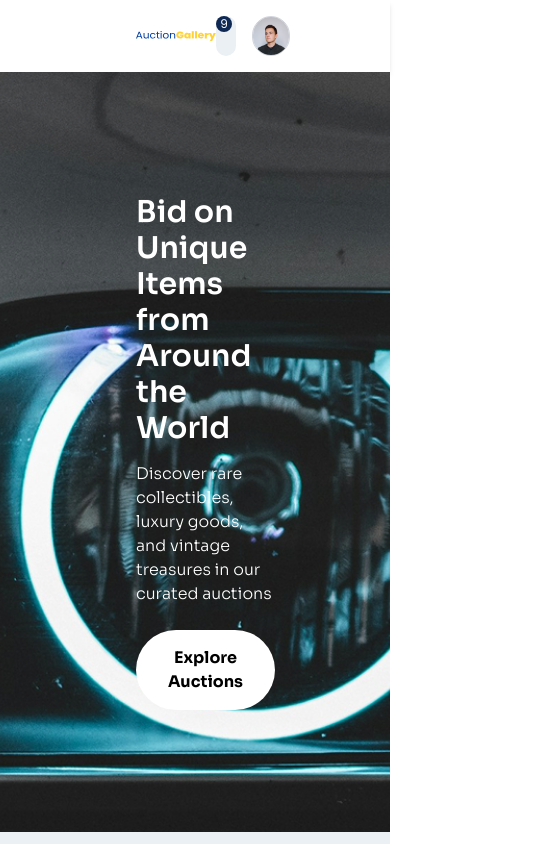
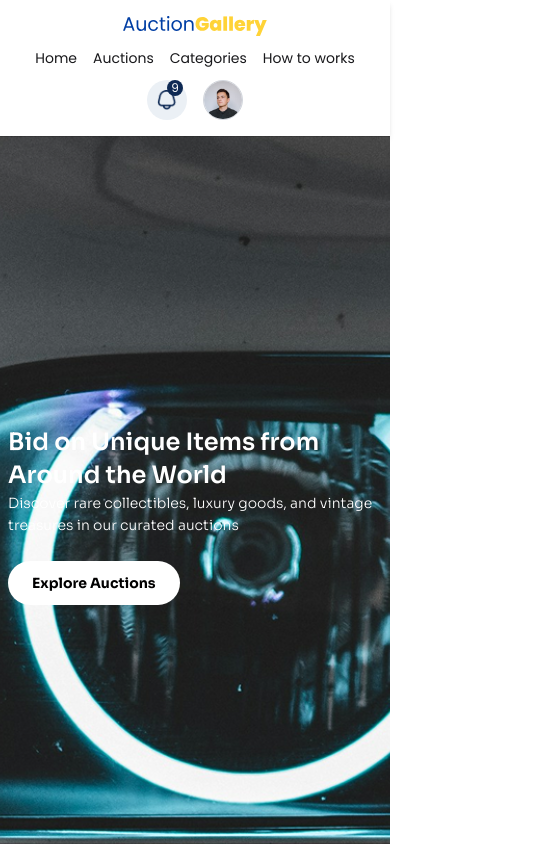
Before and after one commit to Nahid-Codex/a7-auction-gallery, a React (Vite) app: page / in a window 390 px wide. Shown: the top 844 px of the page, 560 px wide, since content can reach past the window. Built offline with nearby package versions, Linux system fonts and the light colour scheme.

Commit message:
make responsive for all devices

```diff
--- a/package.json
+++ b/package.json
@@ -22,7 +22,6 @@
     "@types/react": "^19.0.10",
     "@types/react-dom": "^19.0.4",
     "@vitejs/plugin-react": "^4.3.4",
-    "daisyui": "^5.0.18",
     "eslint": "^9.21.0",
     "eslint-plugin-react-hooks": "^5.1.0",
     "eslint-plugin-react-refresh": "^0.4.19",
--- a/src/App.jsx
+++ b/src/App.jsx
@@ -38,14 +38,14 @@ function App() {
       <Navbar></Navbar>
       <Banner></Banner>
 
-      <main className="p-30 bg-[#EBF0F5]">
+      <section className="p-2 sm:p-10 lg:p-20 xl:p-30 bg-[#EBF0F5]">
         <div>
           <h2 className="text-3xl font-bold">Active Auctions</h2>
           <p className="text-lg text-[#000] font-normal mt-5">
             Discover and bid on extraordinary items
           </p>
         </div>
-        <div className="flex flex-col lg:flex-row gap-6 mt-8">
+        <div className="flex flex-col items-center sm:items-start sm:flex-row gap-6 mt-8">
           <AuctionTable
             auctions={auctions}
             handleFavorite={handleFavorite}
@@ -55,9 +55,7 @@ function App() {
 
           <FavoriteItems favorites={favorites} setFavorites={setFavorites} />
         </div>
-      </main>
-
-
+      </section >
 
       <Footer></Footer>
       <ToastContainer />
--- a/src/components/AuctionTable.jsx
+++ b/src/components/AuctionTable.jsx
@@ -3,7 +3,7 @@ import heartFill from '../assets/heart-fill.png';
 
 const AuctionTable = ({ auctions, handleFavorite, favorites }) => {
     return (
-        <div className="w-4/6 font-sora">
+        <div className=" w-full sm:w-4/6 font-sora">
             <table className="min-w-full bg-white rounded-2xl overflow-hidden shadow">
                 <thead>
                     <tr className="text-[#000] font-normal text-lg text-left">
@@ -35,9 +35,8 @@ const AuctionTable = ({ auctions, handleFavorite, favorites }) => {
                                     <button
                                         onClick={() => !isFavorited && handleFavorite(item)}
                                         disabled={isFavorited}
-                                        className={`p-2 rounded-full ${
-                                            isFavorited ? ' cursor-not-allowed' : 'cursor-pointer'
-                                        }`}
+                                        className={`p-2 rounded-full ${isFavorited ? ' cursor-not-allowed' : 'cursor-pointer'
+                                            }`}
                                     >
                                         <img src={isFavorited ? heartFill : heart} alt="favorite icon" />
                                     </button>
--- a/src/components/Banner.jsx
+++ b/src/components/Banner.jsx
@@ -1,25 +1,24 @@
 import React from 'react';
-import bannerImg from '../assets//Banner-min.jpg';
+import bannerImg from '../assets/Banner-min.jpg';
 
 const Banner = () => {
     return (
         <div
-            className="relative h-[90vh] bg-cover bg-center px-30"
+            className="relative h-[90vh] bg-cover bg-center px-2 sm:px-10 lg:px-20 xl:px-30"
             style={{
                 backgroundImage: `url(${bannerImg})`
             }}
         >
-
             {/* Text Content */}
-            <div className="max-w-6xl font-sora mx-auto h-full flex items-center px-4">
-                <div className="text-white max-w-xl ">
-                    <h1 className="text-3xl md:text-[44px] font-semibold  mb-4">
+            <div className="max-w-6xl font-sora mx-auto h-full flex items-center ">
+                <div className="text-white max-w-full sm:max-w-xl">
+                    <h1 className="text-2xl sm:text-3xl md:text-[40px] font-semibold  leading-snug sm:leading-normal">
                         Bid on Unique Items from <br className="hidden md:block" /> Around the World
                     </h1>
-                    <p className="text-base md:text-[22px] font-light mb-6">
+                    <p className="text-sm sm:text-base md:text-[22px] font-light mb-6 leading-relaxed sm:leading-normal">
                         Discover rare collectibles, luxury goods, and vintage treasures in our curated auctions
                     </p>
-                    <button className="bg-white text-[#010000] font-bold px-8 py-4 rounded-full cursor-pointer">
+                    <button className="bg-white text-[#010000] font-bold px-6 sm:px-8 py-3 sm:py-4 rounded-full cursor-pointer text-sm sm:text-base">
                         Explore Auctions
                     </button>
                 </div>
--- a/src/components/FavouriteItems.jsx
+++ b/src/components/FavouriteItems.jsx
@@ -1,3 +1,4 @@
+import { toast } from 'react-toastify';
 import heart from '../assets/heart.png';
 import { IoMdClose } from "react-icons/io";
 
@@ -8,11 +9,16 @@ const FavoriteItems = ({ favorites, setFavorites }) => {
     const deleteFavorite = (id) => {
         const updatedFavorites = favorites.filter(item => item.id !== id);
         setFavorites(updatedFavorites);
+        toast.error('item removed from favorites!', {
+            position: "top-right",
+            autoClose: 1000,
+
+        });
     };
 
 
     return (
-        <div className="w-2/6 bg-white py-4 rounded-lg shadow text-center font-sora ">
+        <div className="w-full sm:w-2/6 bg-white py-4 rounded-lg shadow text-center font-sora ">
 
             {/* Header */}
             <div className="flex p-4 border-b border-[#DCE5F3] items-center justify-center gap-x-2 text-3xl font-medium text-[#0E2954] mb-2">
@@ -35,7 +41,7 @@ const FavoriteItems = ({ favorites, setFavorites }) => {
                             key={item.id}
                             className="flex p-6 items-start justify-between border-b border-[#DCE5F3]"
                         >
-                            <div className="flex items-start gap-3 text-left">
+                            <div className="flex flex-col lg:flex-row items-start gap-3 text-left">
                                 <img
                                     src={item.image}
                                     alt={item.title}
@@ -50,9 +56,10 @@ const FavoriteItems = ({ favorites, setFavorites }) => {
                                     </p>
                                 </div>
                             </div>
+
                             <button
                                 onClick={() => deleteFavorite(item.id)}
-                                className="text-black hover:text-red-500 text-2xl font-bold pt-2 cursor-pointer"
+                                className="text-black hover:text-red-500  text-2xl font-bold pt-2 cursor-pointer"
                             >
                                 <IoMdClose />
                             </button>
--- a/src/components/Footer.jsx
+++ b/src/components/Footer.jsx
@@ -2,23 +2,25 @@ import logo from '../assets/logo.svg'
 
 const Footer = () => {
     return (
-        <div className='flex flex-col items-center justify-center bg-white py-30'>
-            <img src={logo} alt=""  />
-            <div className='flex  font-sora  gap-4 mt-3 text-[#000] text-[22px] font-normal'>
+        <div className='flex flex-col items-center justify-center bg-white py-30 px-4'>
+            <img src={logo} alt="Logo" className="w-32 sm:w-40 md:w-48" />
+
+            <div className='flex flex-col sm:flex-row font-sora gap-2 sm:gap-4 mt-3 text-[#000] text-[19px] font-normal items-center'>
                 <span>Bid.</span>
                 <span>Win.</span>
                 <span>Own.</span>
             </div>
-            <ul className="flex gap-8 font-poppins font-normal justify-center text-[#000] mt-6 text-lg ">
+
+            <ul className="flex flex-col sm:flex-row gap-4 sm:gap-8 font-poppins font-normal justify-center text-[#000] mt-6 text-[14px] sm:text-base items-center">
                 <li><a href="#">Home</a></li>
                 <li><a href="#">Auctions</a></li>
                 <li><a href="#">Categories</a></li>
                 <li><a href="#">How to works</a></li>
             </ul>
-            <p className='mt-8 font-sora text-lg font-normal text-[#000]'>
+
+            <p className='mt-8 font-sora text-sm sm:text-base font-normal text-[#000] text-center'>
                 © 2025 AuctionHub. All rights reserved.
             </p>
-
         </div>
     );
 };
--- a/src/components/Navbar.jsx
+++ b/src/components/Navbar.jsx
@@ -5,15 +5,15 @@ import notification from "../assets/notification.png"
 
 const Navbar = () => {
     return (
-        <nav className="bg-white shadow-md px-30">
-            <div className="max-w-7xl mx-auto px-4 py-4 flex items-center justify-between">
+        <nav className="bg-white shadow-md px-2 sm:px-10 lg:px-20 xl:px-30">
+            <div className="max-w-7xl mx-auto px-4 py-4 flex flex-col sm:flex-row items-center justify-between gap-3 sm:gap-5 md:gap-0">
                 {/* Logo */}
-                <div className="w-56 cursor-pointer">
-                    <img src={logo} alt=""  />
+                <div className=" w-36 lg:w-56 cursor-pointer">
+                    <img src={logo} alt="" />
                 </div>
 
                 {/* Menu Links */}
-                <ul className="hidden md:flex font-poppins space-x-8 text[#000] ">
+                <ul className="flex font-poppins text-sm lg:text-xl lg:space-x-8 space-x-4 text[#000] ">
                     <li><a href="#">Home</a></li>
                     <li><a href="#">Auctions</a></li>
                     <li><a href="#">Categories</a></li>
```
Also changed, not shown: 1 other file (tests, documents, lock files or other folders).
